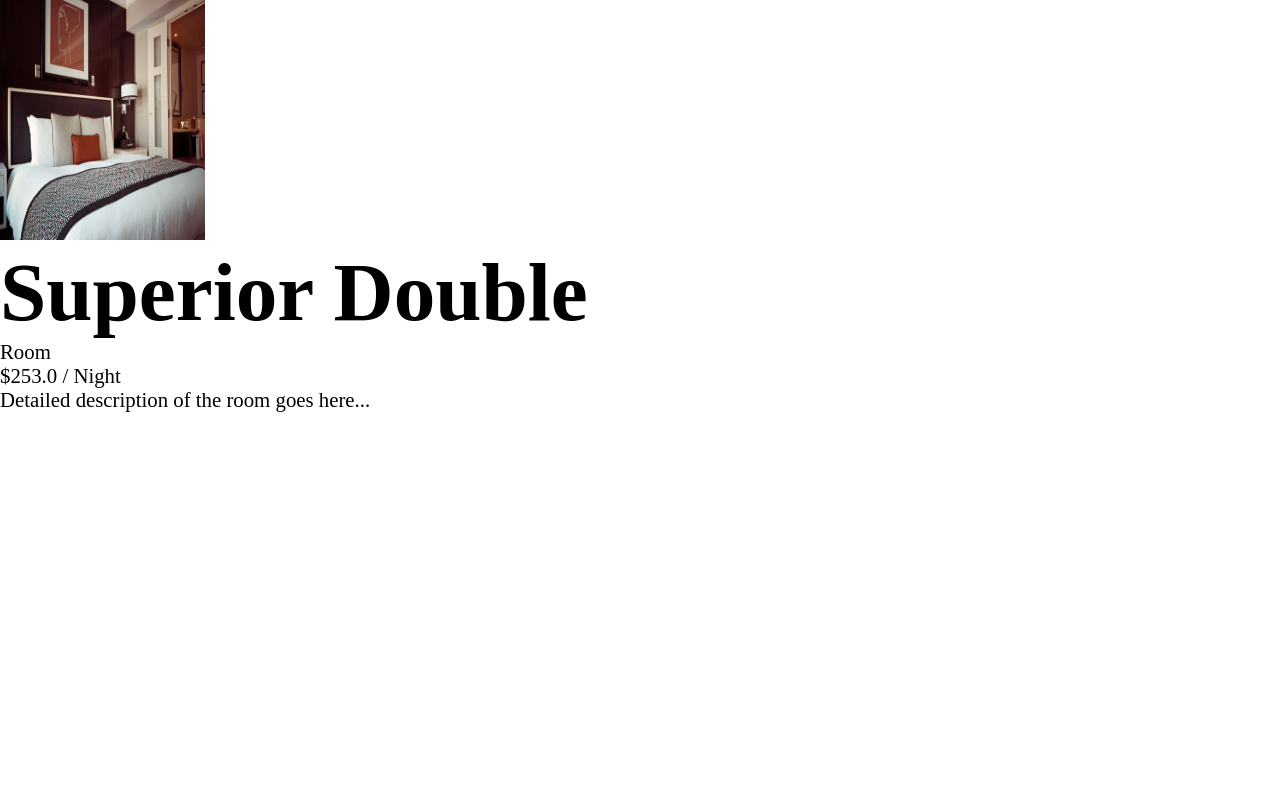
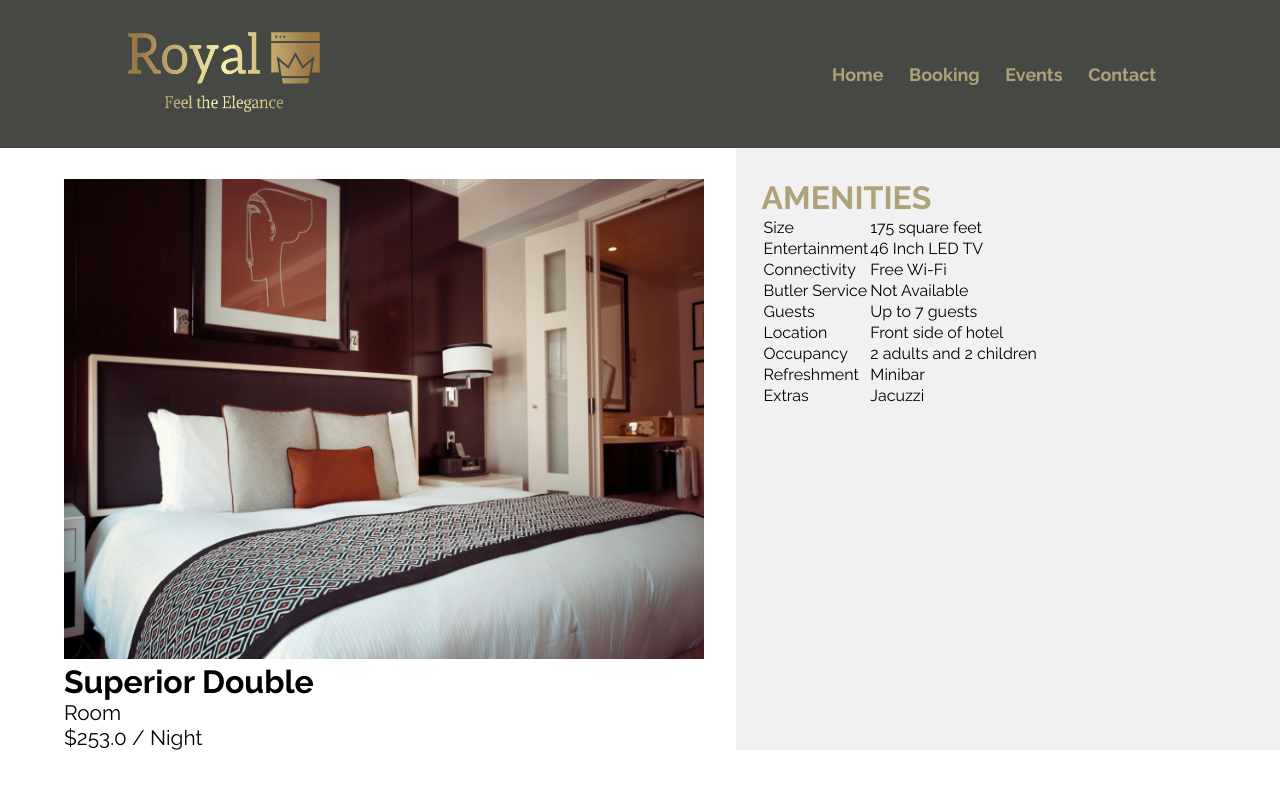
Before and after one commit to Gopisam1126/GuestManagementSystem, a React (Vite) app in the folder FRONTEND/: page /rooms/1 in a window 1280 px wide. Shown: the top 788 px of the page. Built offline with nearby package versions, Linux system fonts and the light colour scheme.

Commit message:
mod RD component

```diff
--- /dev/null
+++ b/FRONTEND/src/assets/component/amenities.jsx
@@ -0,0 +1,50 @@
+import "../componentStyles/amenities.css"
+function Amenities() {
+    return <>
+        <section className="amenities-section">
+            <h4 className="amenities-head">
+                Amenities
+            </h4>
+            <table className="amenities-table">
+                <tr>
+                    <td className="detail-label">Size</td>
+                    <td className="detail-value">175 square feet</td>
+                </tr>
+                <tr>
+                    <td className="detail-label">Entertainment</td>
+                    <td className="detail-value">46 Inch LED TV</td>
+                </tr>
+                <tr>
+                    <td className="detail-label">Connectivity</td>
+                    <td className="detail-value">Free Wi-Fi</td>
+                </tr>
+                <tr>
+                    <td className="detail-label">Butler Service</td>
+                    <td className="detail-value">Not Available</td>
+                </tr>
+                <tr>
+                    <td className="detail-label">Guests</td>
+                    <td className="detail-value">Up to 7 guests</td>
+                </tr>
+                <tr>
+                    <td className="detail-label">Location</td>
+                    <td className="detail-value">Front side of hotel</td>
+                </tr>
+                <tr>
+                    <td className="detail-label">Occupancy</td>
+                    <td className="detail-value">2 adults and 2 children</td>
+                </tr>
+                <tr>
+                    <td className="detail-label">Refreshment</td>
+                    <td className="detail-value">Minibar</td>
+                </tr>
+                <tr>
+                    <td className="detail-label">Extras</td>
+                    <td className="detail-value">Jacuzzi</td>
+                </tr>
+            </table>
+        </section>
+    </>
+}
+
+export default Amenities;
--- /dev/null
+++ b/FRONTEND/src/assets/componentStyles/amenities.css
@@ -0,0 +1,36 @@
+:root {
+
+    /* Primary Color Pallet */
+
+    --colorP: #333333;
+    --colorS: #AFA278;
+    --color1: #5E5E5E;
+    --colorF: #646464;
+
+    --colorbckup: #f1f1f1;
+
+    /* Secondary Color Pallet */
+
+    --colorSec1: #181C14;
+    --colorSec2: #3C3D37;
+    --colorSec3: #697565;
+    --coloeSec4: #ECDFCC;
+
+
+    --font-size-p: 7rem;
+    --font-size-h2: 5.2rem;
+    --font-size-s: 4.32rem;
+    --font-size-h3: 3.67rem;
+    --font-size-h4: 2rem;
+    --font-size-btn1: 1.6rem;
+    --font-size-text: 1.3rem;
+    --font-size-li: 1.12rem;
+    --font-size-L: 1.8rem;
+    --font-size-med: 1rem;
+    --font-size-sm: 0.8rem;
+    --font-size-exsm: 0.5rem;
+    --font-fam-p: "Raleway", sans-serif;
+}
+.amenities-head {
+    color: var(--colorS);
+}
--- a/FRONTEND/src/assets/pageStyles/roomDetails.css
+++ b/FRONTEND/src/assets/pageStyles/roomDetails.css
@@ -6,6 +6,8 @@
     --colorS: #AFA278;
     --color1: #5E5E5E;
     --colorF: #646464;
+
+    --colorbckup: #f1f1f1;
 
     /* Secondary Color Pallet */
 
@@ -30,6 +32,39 @@
     --font-fam-p: "Raleway", sans-serif;
 }
 .room-detail-thumbnail {
-    width: 16vw;
-    height: 15rem;
+    width: 50vw;
+    height: 30rem;
 }
+.room-details-header {
+    background-color: rgba(24, 28, 20, 0.8);
+    backdrop-filter: blur(5px);
+    -webkit-backdrop-filter: blur(5px);
+    position: fixed;
+    top: 0rem;
+    left: 0;
+    padding-left: 10vw;
+    padding-top: 2rem;
+    padding-bottom: 2rem;
+    width: 100%;
+    z-index: 10;
+}
+.room-det-body-container {
+    display: flex;
+    gap: 2rem;
+    font-family: var(--font-fam-p);
+    position: relative;
+    top: 9.2rem;
+}
+.left-details {
+    padding-top: 2rem;
+    padding-left: 5vw;
+}
+.right-aminities {
+    width: 50%;
+    padding: 2rem 2vw;
+    /* color: var(--colorS); */
+    background-color: var(--colorbckup);
+}
+.amenities-head {
+    text-transform: uppercase;
+}
--- a/FRONTEND/src/assets/pages/roomDetails.jsx
+++ b/FRONTEND/src/assets/pages/roomDetails.jsx
@@ -1,6 +1,8 @@
 import { useParams } from "react-router-dom";
 import Rooms from "../constants/constants";
+import Header2 from "../component/header2";
 import "../pageStyles/roomDetails.css";
+import Amenities from "../component/amenities";
 function RoomDetails() {
 
     const { id } = useParams();
@@ -12,11 +14,21 @@ function RoomDetails() {
 
     return <>
         <section className="room-detail-section">
-            <img src={room.imgUrl} alt={room.name} className="room-detail-thumbnail" />
-            <h2 className="room-detail-name">{room.name}</h2>
-            <p className="room-detail-type">{room.type}</p>
-            <p className="room-detail-price">{room.price} <span> / Night</span></p>
-            <p className="room-detail-description">Detailed description of the room goes here...</p>
+            <div className="room-details-header">
+                <Header2/>
+            </div>
+            <div className="room-det-body-container">
+                <div className="left-details">
+                    <img src={room.imgUrl} alt={room.name} className="room-detail-thumbnail" />
+                    <h4 className="room-detail-name">{room.name}</h4>
+                    <p className="room-detail-type">{room.type}</p>
+                    <p className="room-detail-price">{room.price}<span> / Night</span></p>
+                    {/* <p className="room-detail-description">Detailed description of the room goes here...</p> */}
+                </div>
+                <div className="right-aminities">
+                    <Amenities/>
+                </div>
+            </div>
         </section>
     </>
 }
```
